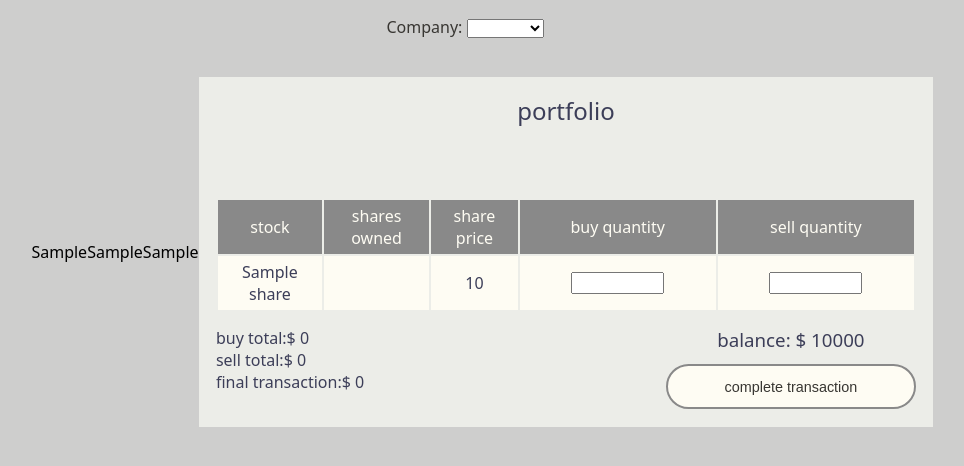
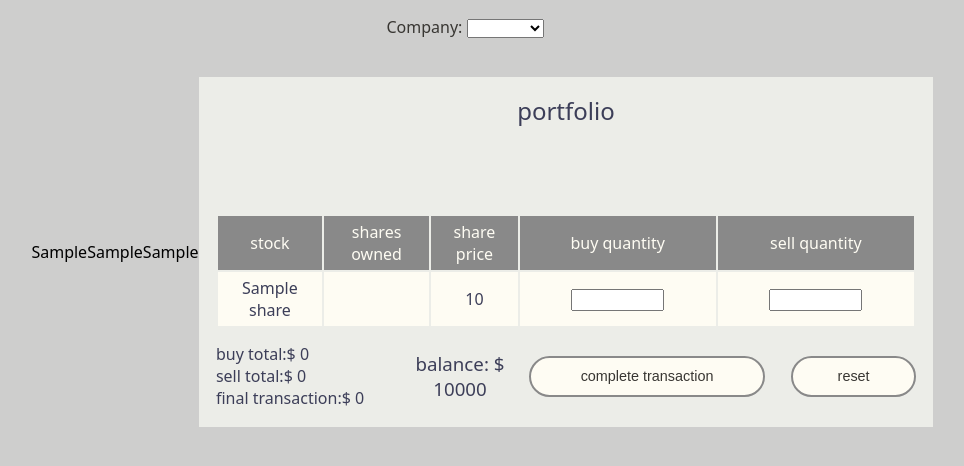
Before and after one commit to hayleypyle/Paper-Trader, a Django app: template website/templates/index.html in a window 1280 px wide. Shown: the part 164-630 px from the top of the page, without its empty margins (175-1139 px from the left). Run offline with Django 5.2, Linux system fonts and the light colour scheme; tables that the repository leaves empty hold one stand-in row (values such as "Sample post"); the template is opened without the code that fills it: values that come from a table or form of the project are taken from there, most other values are stand-ins (such as "Sample title", 1, 10 or a date in 2020).

Commit message:
added reset button and styling. The resetPortfolio() function seems to work correctly.

```diff
--- a/website/static/css/styles.css
+++ b/website/static/css/styles.css
@@ -81,6 +81,7 @@
     display:flex;
     flex-direction: row;
     justify-content: space-between;
+    align-items: center;
 }
 
 .values{
@@ -120,7 +121,7 @@
 }
 
 h3{
-    font-weight:100;
+    font-weight:400;
 }
 
 h4{
@@ -130,6 +131,11 @@
 
 .balance-container{
     text-align: center;
+    display:flex;
+    justify-content: center;
+    align-items: center;
+    flex-direction: row;
+    width:75%;
 
 }
 
@@ -139,17 +145,32 @@
     border-color:#898989;
     border-width:2px;
     border-style:solid;
-    margin-top:5%;
-    padding: 5%;
+    margin-right:5%;
+    padding: 2%;
     border-radius:25px;
     width:250px;
+    height:10%;
     font-size:0.9rem;
 
+}
+
+.reset-button{
+    background-color:#FEFCF3;
+    color:#383632;
+    border-color:#898989;
+    border-width:2px;
+    border-style:solid;
+    border-radius:25px;
+    font-size:0.9rem;
+    width:25%;
+    padding: 2%;
+    height:10%;
 
 
 }
 
-.purchase-button:hover{
+.purchase-button:hover,
+.reset-button:hover{
     background-color:#898989;
     color:#FEFCF3;
     border-color:#898989;
--- a/website/templates/index.html
+++ b/website/templates/index.html
@@ -94,7 +94,9 @@
         <span class="balance">10000</span>
     </h3>
     <button type="submit" id= "complete-transaction" class="purchase-button">complete transaction</button>
-    <div id="warning"></div>
+    <button id= "reset" class="reset-button">reset</button>
+
+
     </div>
 </div>
 
@@ -217,6 +219,7 @@
                 const sellQuantity = parseInt(document.querySelector(`.sell-quantity[data-stock="${stockName}"]`).value)||0;
                 const sharesOwned = parseInt(sharesOwnedElement.textContent)|| 0;
                 const totalShares = sharesOwned + buyQuantity - sellQuantity;
+                //localStorage.setItem('sharesOwned', sharesOwned);
 
                 if (sharesOwned < sellQuantity){
                     alert('Not enough shares for transaction.');
@@ -241,6 +244,8 @@
                 const transactionTotal = totalBuy + totalSell;
                 balance += transactionTotal;
                 balanceElement.textContent = balance.toFixed(2);
+                localStorage.setItem('balance', transactionTotal)
+                localStorage.getItem('balance')
 
                 buyTotalElement.textContent = '0';
                 sellTotalElement.textContent = '0';
@@ -249,7 +254,34 @@
                 totalSell=0;
                 transationTotal = 0;
 
+
             };
+
+        function resetPortfolio(){
+            balance = 10000;
+            totalBuy=0;
+            totalSell = 0;
+            sharesOwned = 0;
+            totalShares = 0;
+
+            balanceElement.textContent = balance.toFixed(2);
+            buyTotalElement.textContent = '0';
+            sellTotalElement.textContent = '0';
+            transactionTotalElement.textContent = '0';
+
+            buyQuantityInputs.forEach(input => {
+                input.value = '';
+            });
+            sellQuantityInputs.forEach(input => {
+                input.value = '';
+            });
+            sharesOwnedElements.forEach(element => {
+                element.textContent = '0';
+            });
+        }
+
+        document.getElementById("reset").addEventListener('click', resetPortfolio)
+
 
 
 
```
